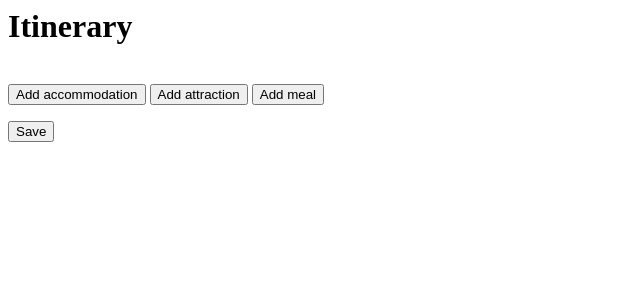
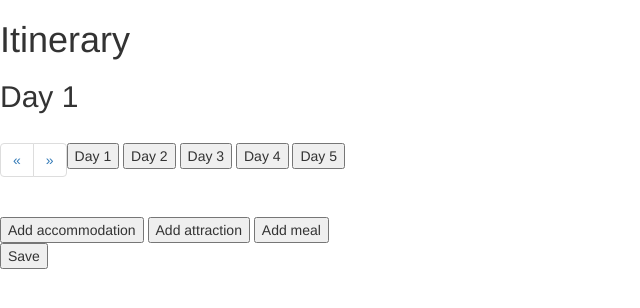
Before and after one commit to yaochie/bug-free-spoon, a Django app: page /maketrip/ in a window 1280 px wide. Shown: the top 308 px of the page, without its empty margins (0-640 px from the left). Run offline with Django 3.2, Linux system fonts and the light colour scheme; parts of the project's set-up code (start-up, migrations or seed data) failed here and were passed over; some libraries are stand-ins or nearby versions.

Commit message:
Added days

```diff
--- a/shareit/maketrip/templates/maketrip/pretrip_itin3.html
+++ b/shareit/maketrip/templates/maketrip/pretrip_itin3.html
@@ -2,8 +2,10 @@
 <script src="{% static "maketrip/script.js" %}"></script>
 <script type="text/javascript" src="https://maps.googleapis.com/maps/api/js?key=AIzaSyDBqEPiSyCPvIKrVneA95F-yOj3ib-d02I&libraries=places&callback=initMap2" async defer></script>
 
-<!-- Latest compiled and minified CSS
+<!-- Latest compiled and minified CSS -->
 <link rel="stylesheet" href="http://maxcdn.bootstrapcdn.com/bootstrap/3.3.6/css/bootstrap.min.css">
+
+<!--
 
 <!-- jQuery library
 <script src="https://ajax.googleapis.com/ajax/libs/jquery/1.12.0/jquery.min.js"></script>
@@ -14,9 +16,42 @@
 
 <h1>Itinerary</h1>
 
+<h2>Day 1</h2>
+
 <form method="post" action=".">
+
+<nav>
+  <ul class="pagination">
+    <li>
+      <a href="#" aria-label="Previous">
+        <span aria-hidden="true">&laquo;</span>
+      </a>
+    </li>
+    <li>
+        <button type="submit" name="action" value="0">Day 1</button>
+    </li>
+    <li>
+        <button type="submit" name="action" value="1">Day 2</button>
+    </li>
+    <li>
+        <button type="submit" name="action" value="2">Day 3</button>
+    </li>
+    <li>
+        <button type="submit" name="action" value="3">Day 4</button>
+    </li>
+    <li>
+        <button type="submit" name="action" value="4">Day 5</button>
+    </li>
+    <li>
+      <a href="#" aria-label="Next">
+        <span aria-hidden="true">&raquo;</span>
+      </a>
+    </li>
+  </ul>
+</nav>
+
+
     {% csrf_token %}
-    <input type="hidden" name="formlist" value={{ forms }}></input>
 
     <div id="form-fields">
     {% for form in forms %}
--- a/shareit/maketrip/views.py
+++ b/shareit/maketrip/views.py
@@ -33,7 +33,12 @@ def create_itin(request):
 
 class Itin():
     def __init__(self):
-        self.formList = [AttractionForm()]
+        self.formList = [[AttractionForm()],
+                         [AttractionForm()],
+                         [AttractionForm()],
+                         [AttractionForm()],
+                         [AttractionForm()]]
+        self.current = 0
 
     def all_valid(self):
         forms_valid = True
@@ -49,18 +54,28 @@ class Itin():
                     pass
                 else:
                     if request.POST['action'] == "hotel":
-                        self.formList.append(HotelForm())
+                        self.formList[self.current].append(HotelForm())
                     elif request.POST['action'] == "attr":
-                        self.formList.append(AttractionForm())
+                        self.formList[self.current].append(AttractionForm())
                     elif request.POST['action'] == "meal":
-                        self.formList.append(MealForm())
+                        self.formList[self.current].append(MealForm())
+                    elif request.POST['action'] == "0":
+                        self.current = 0
+                    elif request.POST['action'] == "1":
+                        self.current = 1
+                    elif request.POST['action'] == "2":
+                        self.current = 2
+                    elif request.POST['action'] == "3":
+                        self.current = 3
+                    elif request.POST['action'] == "4":
+                        self.current = 4
             else:
                 #validate and send info
                 if self.all_valid():
                     pass
 
         return render_to_response('maketrip/pretrip_itin3.html',
-                                  {'forms': self.formList},
+                                  {'forms': self.formList[self.current]},
                                   context_instance=RequestContext(request))
 
 a = Itin()
```
